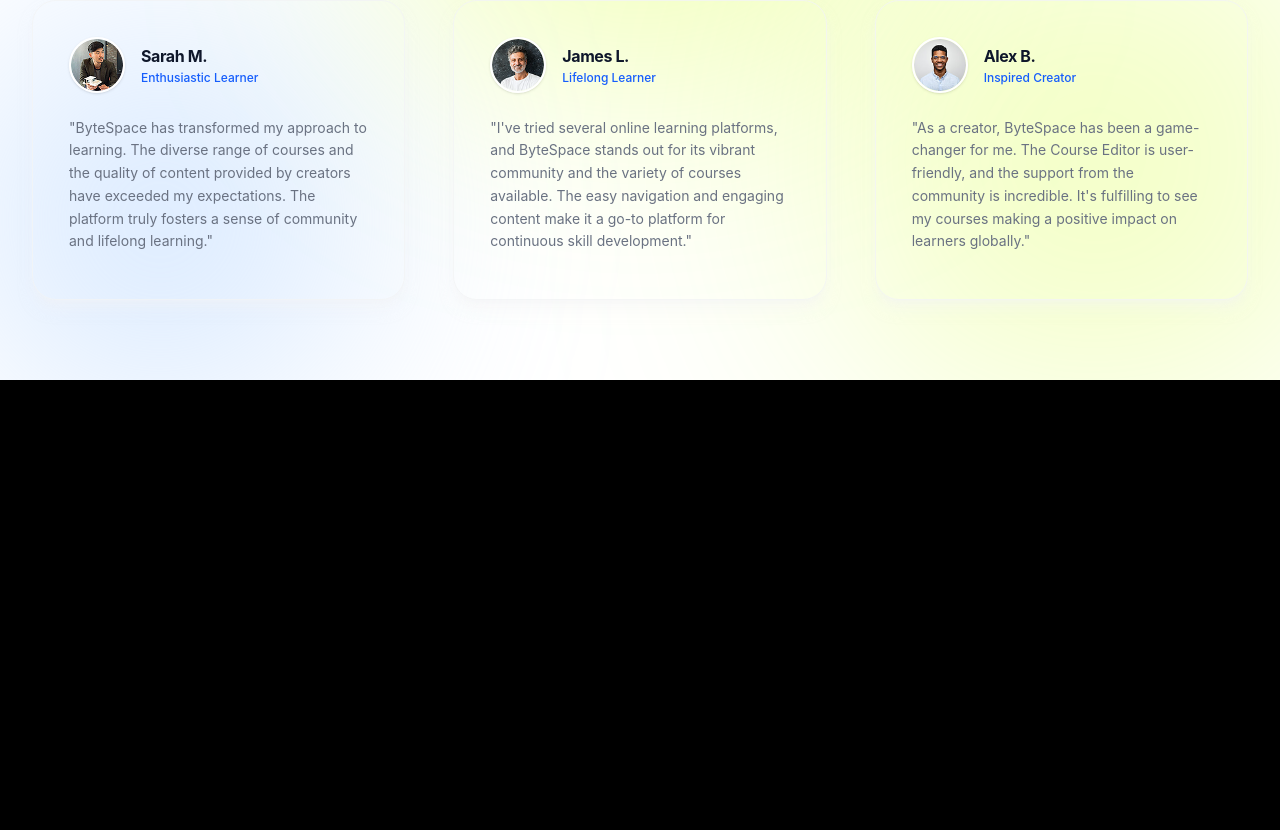
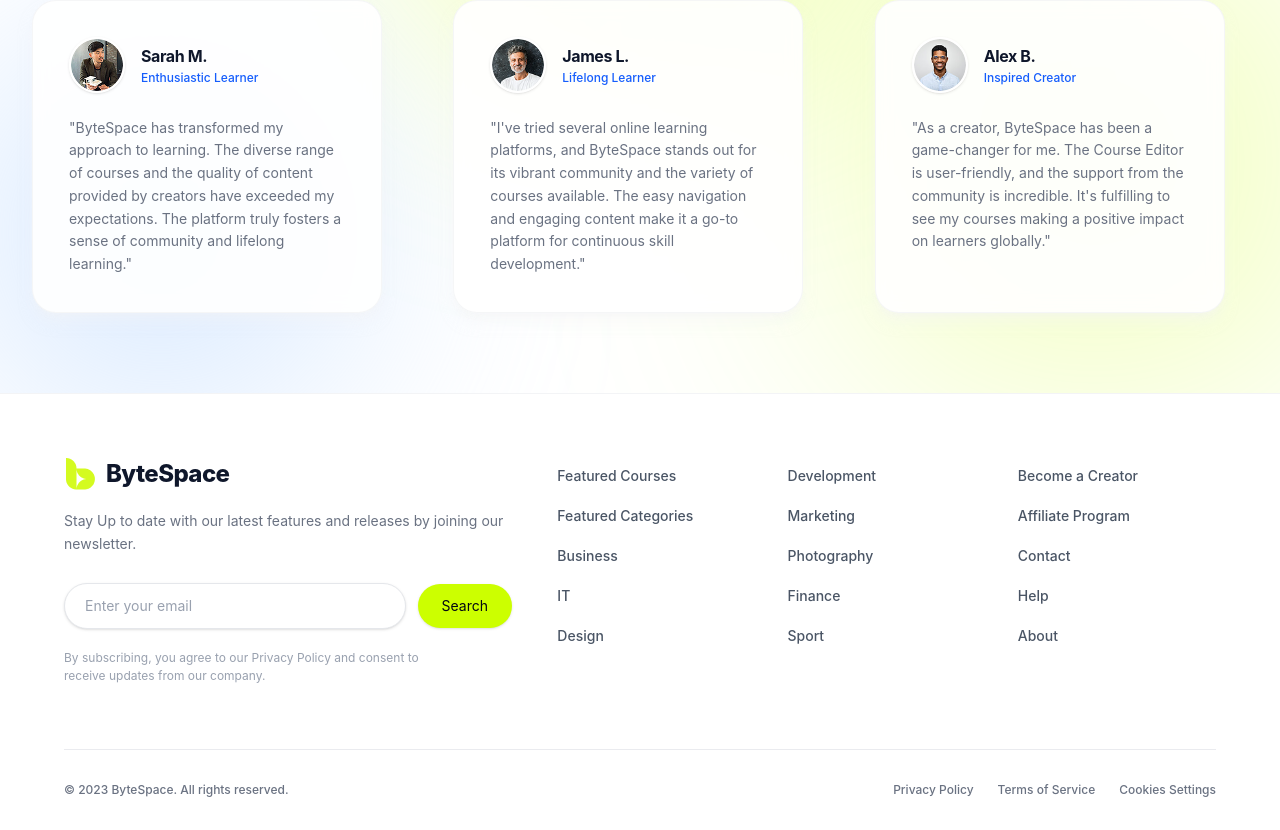
Before and after one commit to MirArfan/bytespace-new, a React (Vite) app: page / in a window 1280 px wide. Shown: the part 5396-6226 px from the top of the page. Before the commit the page ends 5776 px from the top, so only its background shows below. Built offline with nearby package versions, Linux system fonts and the light colour scheme.

Commit message:
feat: add Footer component to HomePage and implement layout

```diff
--- /dev/null
+++ b/src/components/Footer.jsx
@@ -0,0 +1,110 @@
+import logoImg from "../assets/logo.png";
+
+export default function Footer() {
+  return (
+    <footer className="w-full bg-white pt-16 pb-8 px-4 sm:px-6 lg:px-16 border-t border-gray-100 text-slate-800 text-sm">
+      <div className="max-w-7xl mx-auto">
+
+        {/* ================= TOP SECTION: Newsletter & Navigation Grid ================= */}
+        <div className="grid grid-cols-1 lg:grid-cols-12 gap-12 lg:gap-8 pb-16">
+
+          {/* Left Side: Brand Logo & Newsletter Subscribe Form (5 Cols) */}
+          <div className="lg:col-span-5 space-y-5">
+            {/* Logo */}
+            <a href="#home" className="inline-flex items-center gap-2.5">
+              <img
+                src={logoImg}
+                alt="ByteSpace Logo"
+                className="w-7 h-7 sm:w-8 sm:h-8 object-contain"
+              />
+              <span className="text-xl sm:text-2xl font-extrabold text-slate-900 tracking-tight">
+                ByteSpace
+              </span>
+            </a>
+
+            {/* Newsletter Subtitle */}
+            <p className="text-xs sm:text-sm text-gray-500 max-w-2xl leading-relaxed">
+              Stay Up to date with our latest features and releases by joining our newsletter.
+            </p>
+
+            {/* Subscribe Input Form */}
+            <form
+              onSubmit={(e) => e.preventDefault()}
+              className="flex items-center gap-3 pt-2 max-w-md"
+            >
+              <input
+                type="email"
+                placeholder="Enter your email"
+                className="w-full bg-white border border-gray-200 rounded-full px-5 py-3 text-xs sm:text-sm text-gray-800 placeholder-gray-400 focus:outline-none focus:border-blue-500 transition-colors shadow-sm"
+              />
+              <button
+                type="submit"
+                className="bg-[#ccff00] text-gray-950 font-extrabold text-xs sm:text-sm px-6 py-3 rounded-full hover:bg-lime-400 transition-colors duration-200 shrink-0 shadow-sm cursor-pointer"
+              >
+                Search
+              </button>
+            </form>
+
+            {/* Disclaimer / Terms note */}
+            <p className="text-[10px] sm:text-xs text-gray-400 max-w-sm leading-normal">
+              By subscribing, you agree to our <a href="#privacy" className="underline hover:text-gray-600">Privacy Policy</a> and consent to receive updates from our company.
+            </p>
+          </div>
+
+
+          {/* Right Side: 3 Navigation Columns (7 Cols) */}
+          <div className="lg:col-span-7 grid grid-cols-2 sm:grid-cols-3 gap-8 pt-2">
+
+            {/* Column 1 */}
+            <div className="space-y-3">
+              <ul className="space-y-5 text-xs sm:text-sm text-gray-600 font-medium">
+                <li><a href="#featured" className="hover:text-slate-900 transition-colors">Featured Courses</a></li>
+                <li><a href="#categories" className="hover:text-slate-900 transition-colors">Featured Categories</a></li>
+                <li><a href="#business" className="hover:text-slate-900 transition-colors">Business</a></li>
+                <li><a href="#it" className="hover:text-slate-900 transition-colors">IT</a></li>
+                <li><a href="#design" className="hover:text-slate-900 transition-colors">Design</a></li>
+              </ul>
+            </div>
+
+            {/* Column 2 */}
+            <div className="space-y-3">
+              <ul className="space-y-5 text-xs sm:text-sm text-gray-600 font-medium">
+                <li><a href="#development" className="hover:text-slate-900 transition-colors">Development</a></li>
+                <li><a href="#marketing" className="hover:text-slate-900 transition-colors">Marketing</a></li>
+                <li><a href="#photography" className="hover:text-slate-900 transition-colors">Photography</a></li>
+                <li><a href="#finance" className="hover:text-slate-900 transition-colors">Finance</a></li>
+                <li><a href="#sport" className="hover:text-slate-900 transition-colors">Sport</a></li>
+              </ul>
+            </div>
+
+            {/* Column 3 */}
+            <div className="space-y-3 col-span-2 sm:col-span-1">
+              <ul className="space-y-5 text-xs sm:text-sm text-gray-600 font-medium">
+                <li><a href="#creator" className="hover:text-slate-900 transition-colors">Become a Creator</a></li>
+                <li><a href="#affiliate" className="hover:text-slate-900 transition-colors">Affiliate Program</a></li>
+                <li><a href="#contact" className="hover:text-slate-900 transition-colors">Contact</a></li>
+                <li><a href="#help" className="hover:text-slate-900 transition-colors">Help</a></li>
+                <li><a href="#about" className="hover:text-slate-900 transition-colors">About</a></li>
+              </ul>
+            </div>
+
+          </div>
+
+        </div>
+
+
+        {/* ================= BOTTOM ROW: Copyright & Legal Links ================= */}
+        <div className="pt-8 border-t border-gray-200/80 flex flex-col sm:flex-row items-center justify-between gap-4 text-xs text-gray-500 font-medium">
+          <p>© 2023 ByteSpace. All rights reserved.</p>
+
+          <div className="flex items-center gap-6">
+            <a href="#privacy" className="hover:text-slate-900 transition-colors">Privacy Policy</a>
+            <a href="#terms" className="hover:text-slate-900 transition-colors">Terms of Service</a>
+            <a href="#cookies" className="hover:text-slate-900 transition-colors">Cookies Settings</a>
+          </div>
+        </div>
+
+      </div>
+    </footer>
+  );
+}
--- a/src/components/Testimonials.jsx
+++ b/src/components/Testimonials.jsx
@@ -68,9 +68,9 @@ export default function Testimonials() {
                         <div
                             key={item.id}
 
-                            className=" bg-white/90backdrop-blur-sm rounded-3xl p-7 sm:p-9 border border-gray-100/80
+                            className=" bg-white/90 backdrop-blur-sm rounded-3xl p-7 sm:p-9 border border-gray-100/80
                                         shadow-lg shadow-gray-100/50 flex flex-col justify-between
-                                        min-h-[280px] sm:min-h-[300px] h-full
+                                        min-h-[280px] max-w-[350px] sm:min-h-[300px] h-full
                                         hover:shadow-xl transition-all duration-300 hover:-translate-y-1"
                         >
                             <div>
--- a/src/pages/HomePage.jsx
+++ b/src/pages/HomePage.jsx
@@ -3,6 +3,7 @@ import CourseGrid from "../components/CourseGrid";
 import CourseStage from "../components/CourseStage";
 import CreatorBanner from "../components/CreatorBanner";
 import FeatureSections from "../components/FeatureSections";
+import Footer from "../components/Footer";
 import HeroContent from "../components/HeroContent";
 import LearningPaths from "../components/LearningPaths";
 import LogoStrip from "../components/LogoStrip";
@@ -36,6 +37,7 @@ export default function HomePage() {
       <FeatureSections/>
       <CreatorBanner/>
       <Testimonials/>
+      <Footer/>
     </main>
   );
 }
```
